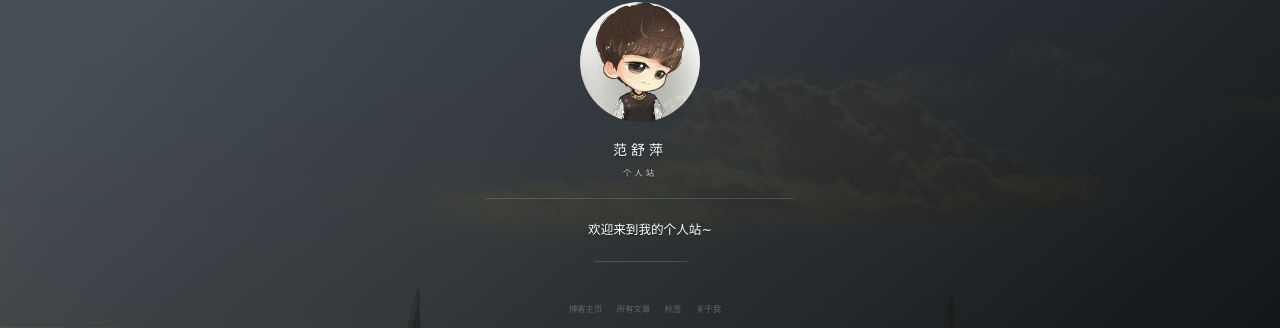
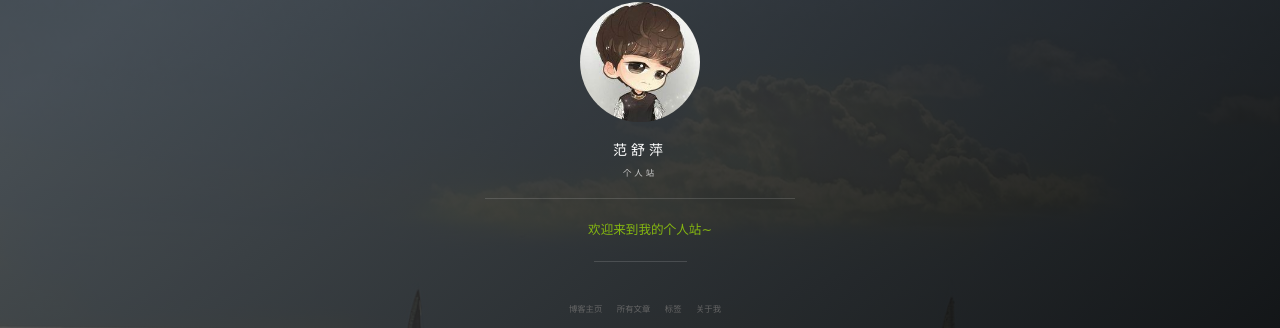
Before and after one commit to Fanshuping/Fanshuping.github.io, a Jekyll site: the page built from index.html, in a window 1280 px wide. Shown: the part 286-614 px from the top of the page. Built offline with Jekyll 4.4.1, drawn with Linux system fonts in a browser that asks for light colours; nearby versions of some CDN libraries; the list of posts is cut into pages by our own code; comment, search, counter and statistics services are not loaded.

Commit message:
Update main.css

```diff
--- a/css/main.css
+++ b/css/main.css
@@ -575,8 +575,8 @@ img::-moz-selection {
   .panel-inverted {
     font-weight: 100;
     text-align: center;
-    color: #FFF;
-    text-shadow: 0 1px 1px rgba(0, 0, 0, 0.4); }
+    color: #85b710;
+    text-shadow: 0 1px 1px #ec75of; }
   .panel-inverted a {
     color: #FFF; }
 
```
